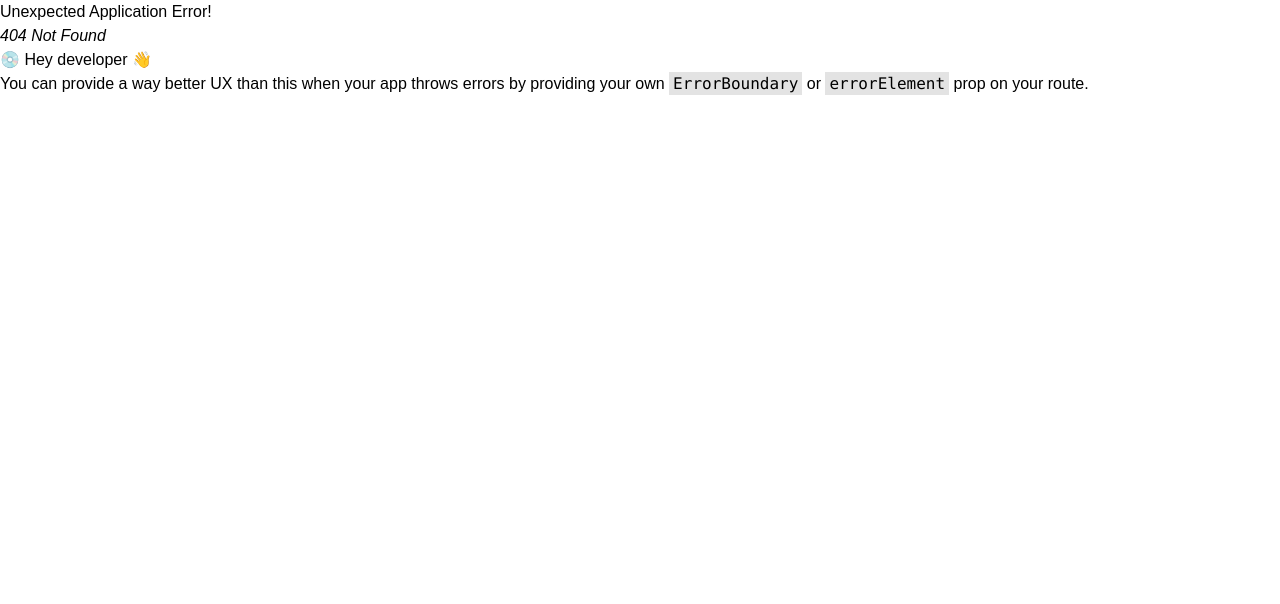
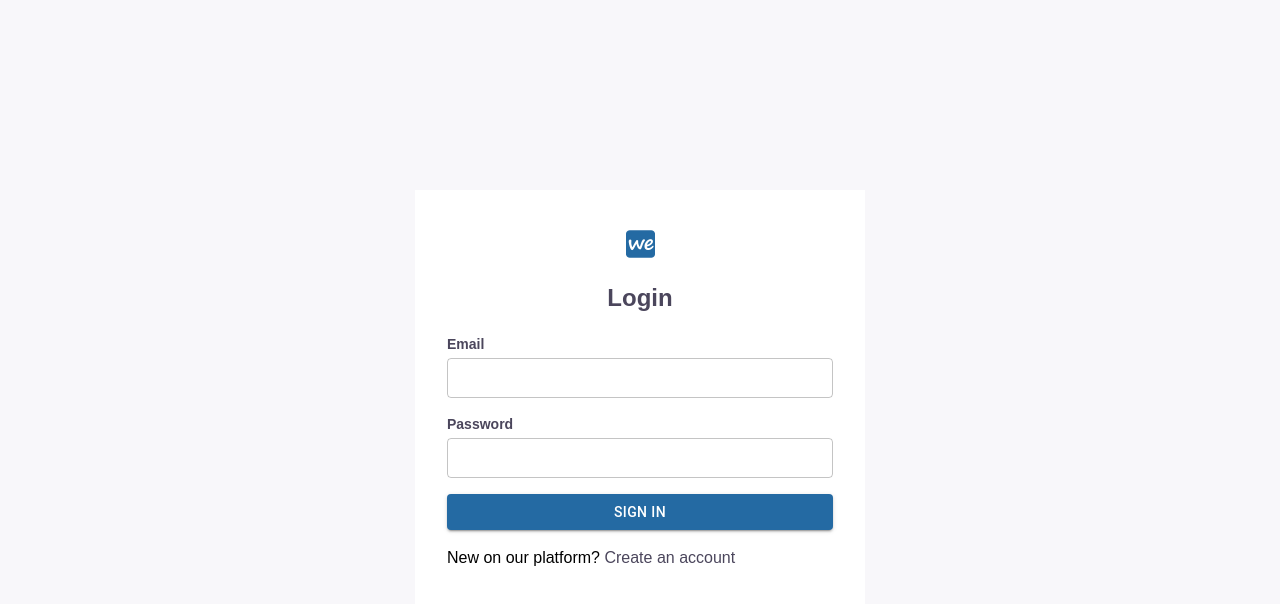
Before and after one commit to huuphong1998/WeConnectApp, a React (Vite) app: page /login in a window 1280 px wide. Before the commit this address had no page. Shown: the top 604 px of the page. Built offline with nearby package versions, Linux system fonts and the light colour scheme.

Commit message:
build UI for Login Page

```diff
--- /dev/null
+++ b/src/pages/auth/LoginPage.jsx
@@ -0,0 +1,28 @@
+import FormField from '@components/FormField';
+import TextInput from '@components/FormInputs/TextInput';
+import { Button } from '@mui/material';
+import { useForm } from 'react-hook-form';
+import { Link } from 'react-router-dom';
+
+const LoginPage = () => {
+    const { control } = useForm();
+
+    return (
+        <div>
+            <p className="text-dark-100 mb-5 text-center text-2xl font-bold">Login</p>
+            <form className="flex flex-col gap-4">
+                <FormField name="email" label="Email" control={control} Component={TextInput} />
+                <FormField name="password" label="Password" type="password" control={control} Component={TextInput} />
+                <Button variant="contained">Sign in</Button>
+            </form>
+            <p className="mt-4">
+                New on our platform?{' '}
+                <Link to="/register" className="text-dark-100">
+                    Create an account
+                </Link>
+            </p>
+        </div>
+    );
+};
+
+export default LoginPage;
--- a/src/pages/RegisterPage.jsx
+++ b/src/pages/auth/RegisterPage.jsx
@@ -17,7 +17,10 @@ const RegisterPage = () => {
                 <Button variant="contained">Sign up</Button>
             </form>
             <p className="mt-4">
-                Already have an account? <Link to="/login">Sign in instead</Link>
+                Already have an account?{' '}
+                <Link to="/login" className="text-dark-100">
+                    Sign in instead
+                </Link>
             </p>
         </div>
     );
```
Also changed, not shown: src/main.jsx (+7 -2 lines), src/pages/auth/AuthLayout.jsx (renamed from src/pages/AuthLayout.jsx).
